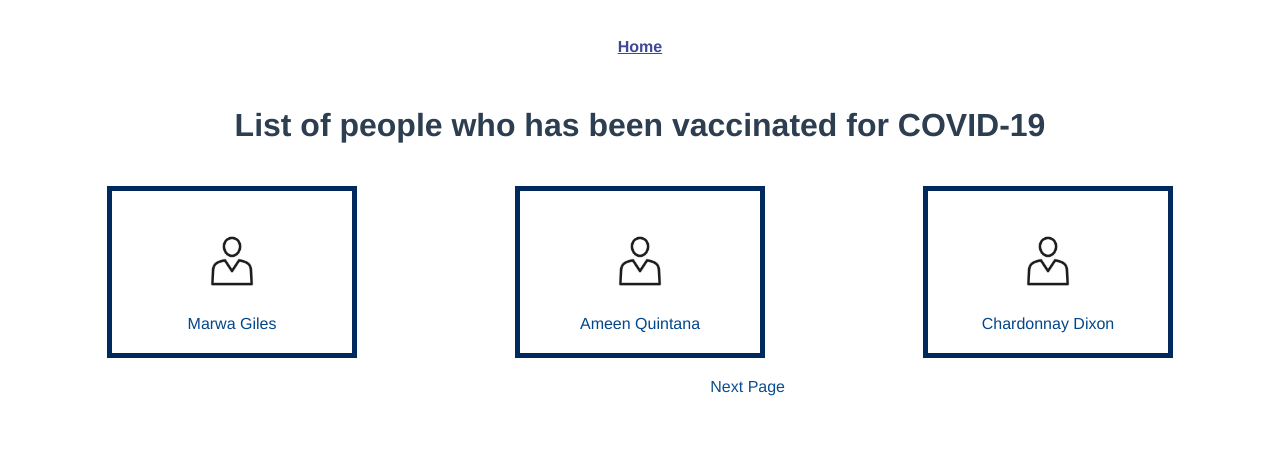
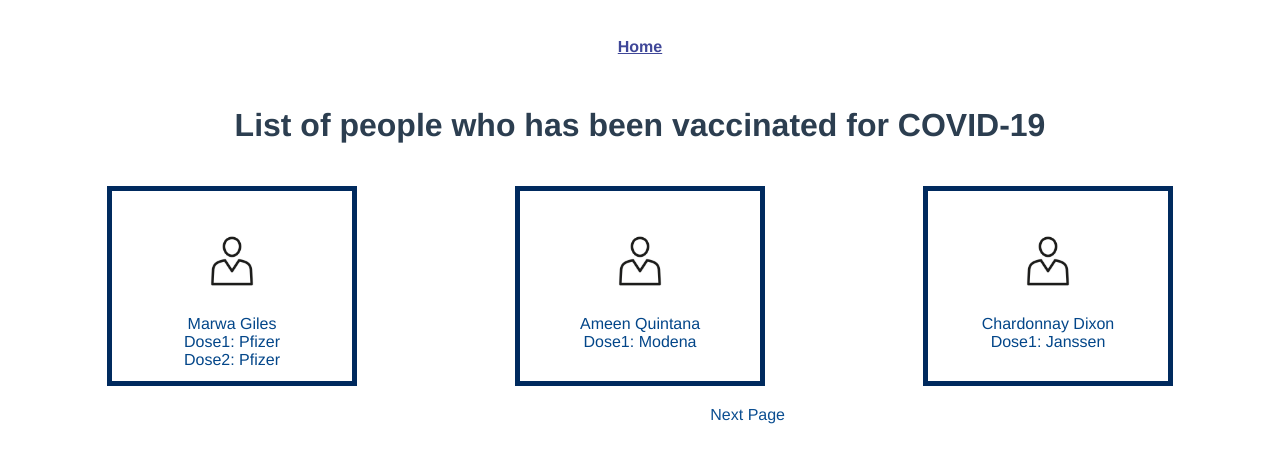
Before and after one commit to MarkWSTWRTNR/S3_SE331_Project_I, a Vue app: page / in a window 1280 px wide. Shown: the top 462 px of the page. Built offline with nearby package versions, Linux system fonts and the light colour scheme; data requests are answered from the project's data file.

Commit message:
show vaccine on first page

```diff
--- a/db.json
+++ b/db.json
@@ -6,8 +6,7 @@
       "surname": "Giles",
       "age": "18",
       "homeTown": "Mount Stone",
-      "vaccine": [{"dose":1,"type":"Pfizer","date":"Jun 14, 2022"},{"dose":2,"type":"Pfizer","date": "Sep 20, 2022"}],
-      "img": "logo.png"
+      "vaccine": [{"dose":1,"type":"Pfizer","date":"Jun 14, 2022"},{"dose":2,"type":"Pfizer","date": "Sep 20, 2022"}]
     },
     {
       "id": 2,
--- a/src/components/EventCard.vue
+++ b/src/components/EventCard.vue
@@ -5,7 +5,8 @@
   >
     <div class="event-card">
       <img src="../assets/icon.png" alt="" srcset=""> <br>
-      <span>{{ event.name }} {{ event.surname }}</span>
+      <span>{{ event.name }} {{ event.surname }}</span> <br>
+      <span v-for="event in event.vaccine" :key="event"> Dose{{ event.dose }}: {{ event.type }} <br></span>
     </div>
   </router-link>
 </template>
@@ -26,6 +27,7 @@ export default {
 .event-card {
   padding: 20px;
   width: 200px;
+  height: 150px;
   cursor: pointer;
   border: 5px solid #002a5e;
   margin-bottom: 18px;
```
